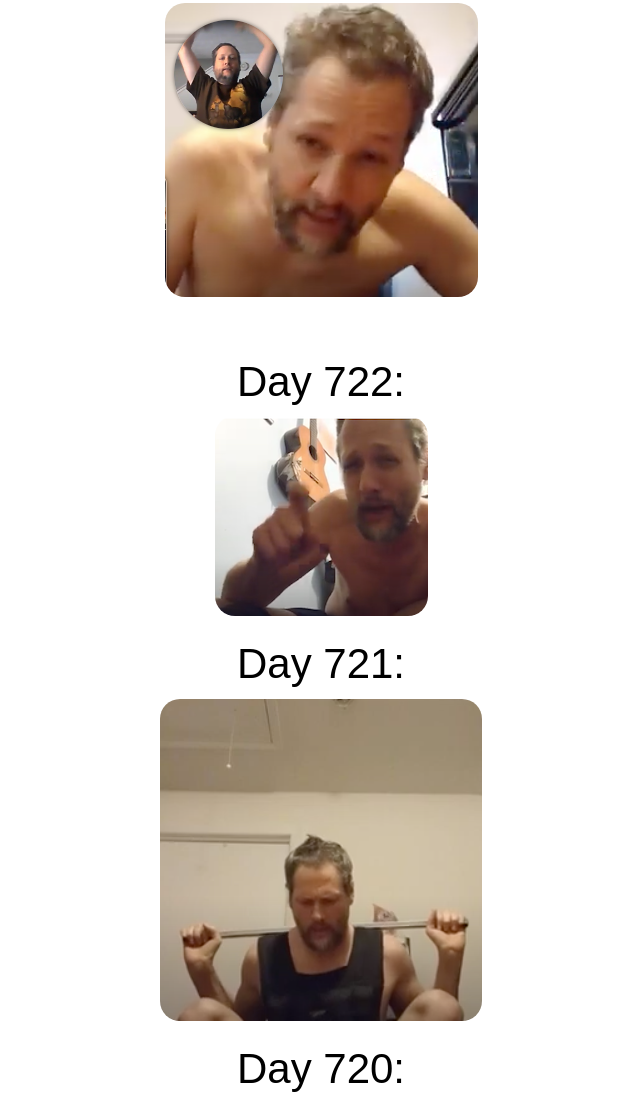
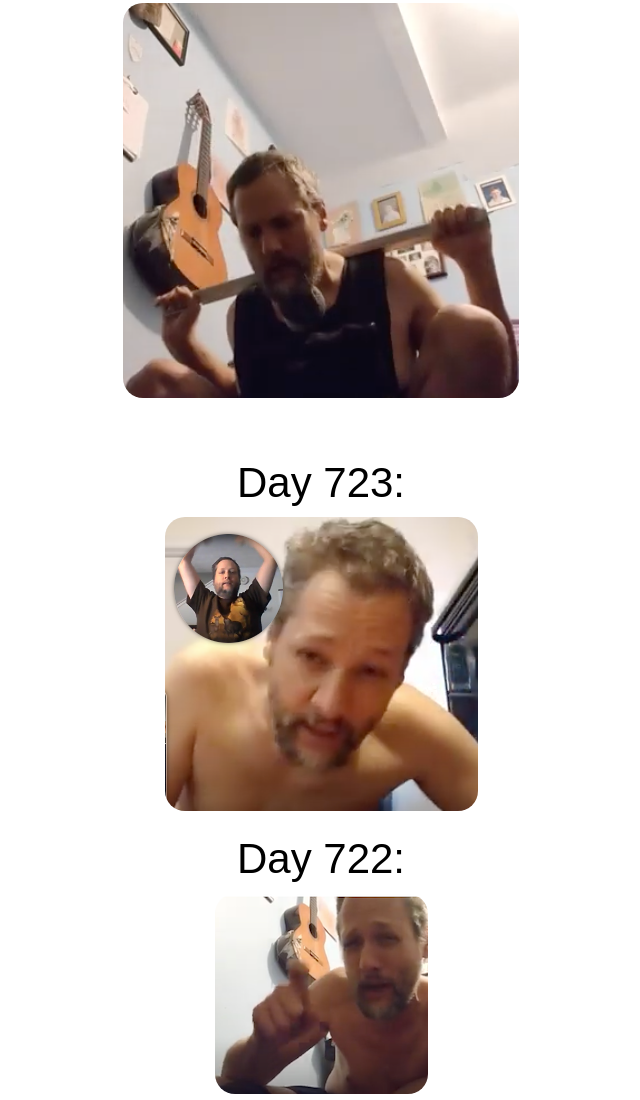
Before and after one commit to farstrider777/daily_commitment, a plain HTML site: page index.html in a window 1280 px wide. Shown: the part 200-1300 px from the top of the page, without its empty margins (319-959 px from the left). Drawn offline with Linux system fonts and the light colour scheme.

Commit message:
next day's vid

```diff
--- a/index.html
+++ b/index.html
@@ -17,7 +17,7 @@
 
   <div class="title">Today's video:</div>
   <div class="video-holder">
-    <a href="https://www.youtube.com/watch?v=KwLlNOPNuww"> <img src="video_thumbnails/day_723.png"> </a>
+    <a href="https://www.youtube.com/watch?v=WvLuEOppAjs"> <img src="video_thumbnails/day_724.png"> </a>
   </div>
 
 
@@ -25,6 +25,11 @@
 
 
     <br>
+
+    <div class="title">Day 723:</div>
+    <div class="video-holder">
+      <a href="https://www.youtube.com/watch?v=KwLlNOPNuww"> <img src="video_thumbnails/day_723.png"> </a>
+    </div>
 
     <div class="title">Day 722:</div>
     <div class="video-holder">
```
Also changed, not shown: video_thumbnails/day_724.png (added).
